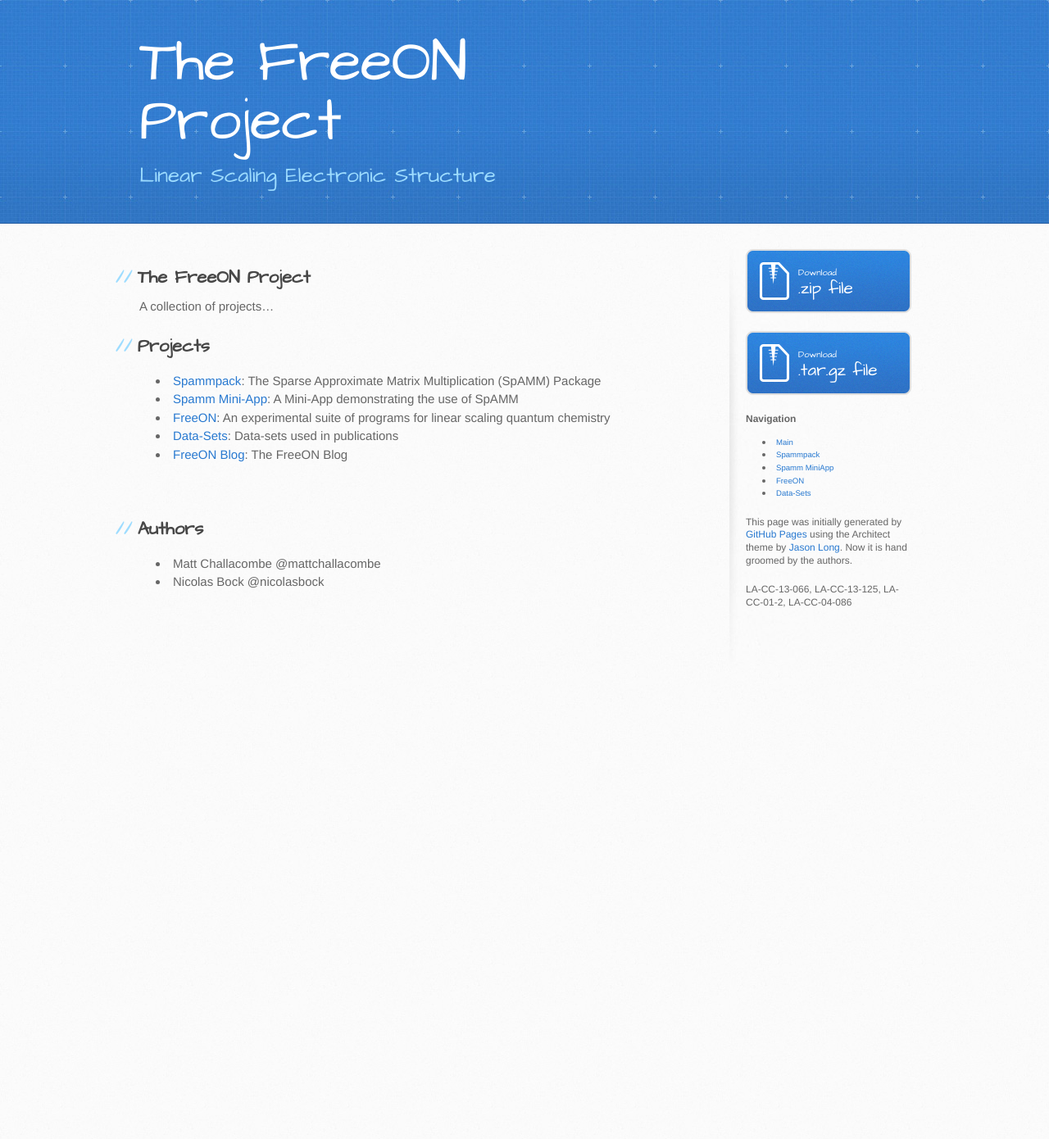
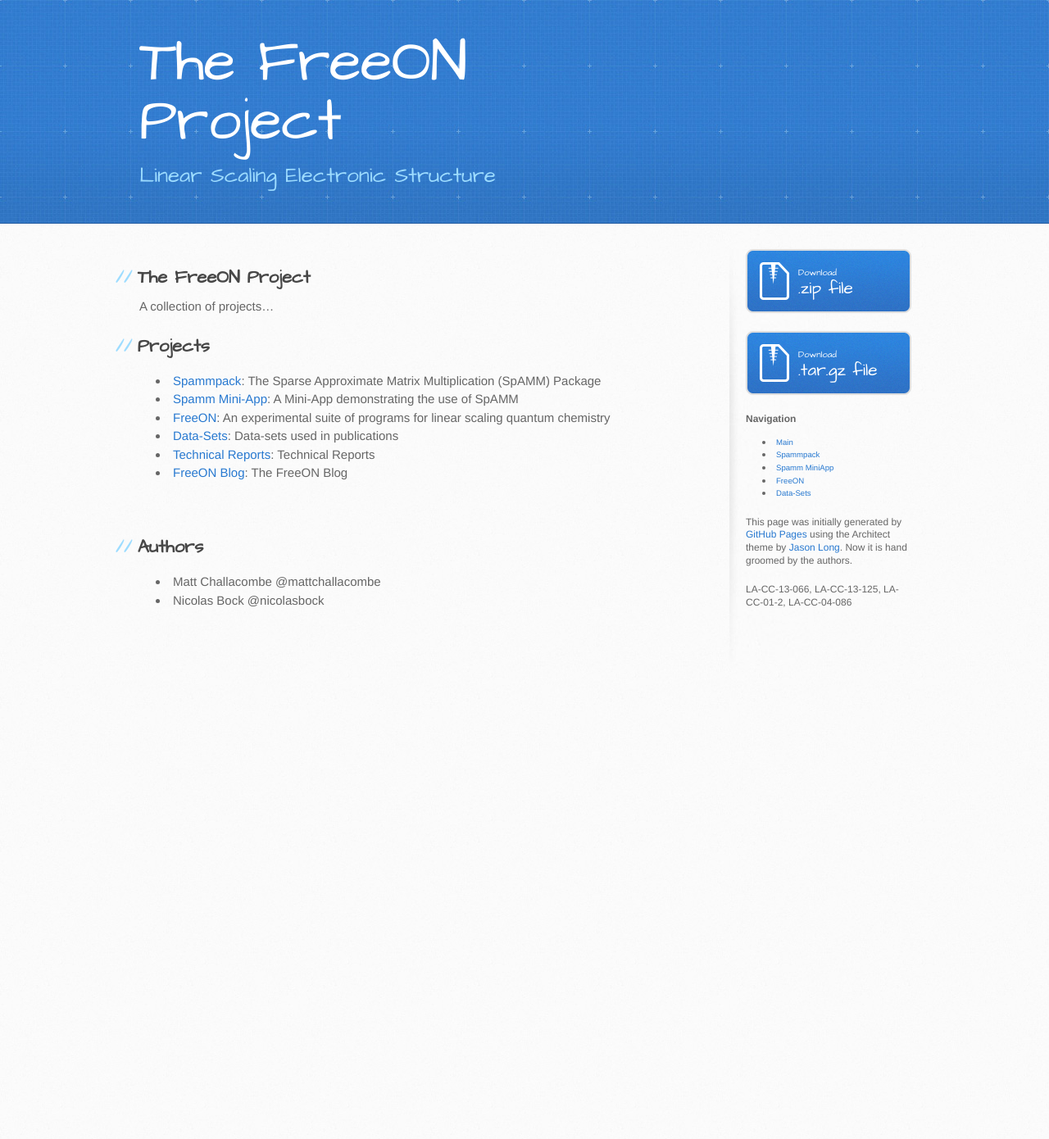
Before and after one commit to FreeON/freeon.github.io, a Jekyll site: the page built from index.md, in a window 1280 px wide. Shown: the whole page at 82% size. Built offline with Jekyll 4.4.1, drawn with Linux system fonts in a browser that asks for light colours.

Commit message:
add link

```diff
--- a/index.md
+++ b/index.md
@@ -17,6 +17,7 @@ Projects
 * [FreeON](/freeon): An experimental suite of programs for linear scaling
   quantum chemistry
 * [Data-Sets](/data-sets): Data-sets used in publications
+* [Technical Reports](/technical-reports): Technical Reports
 * [FreeON Blog](/blog): The FreeON Blog
 
 {% include thin_medium_add.html %}
```
